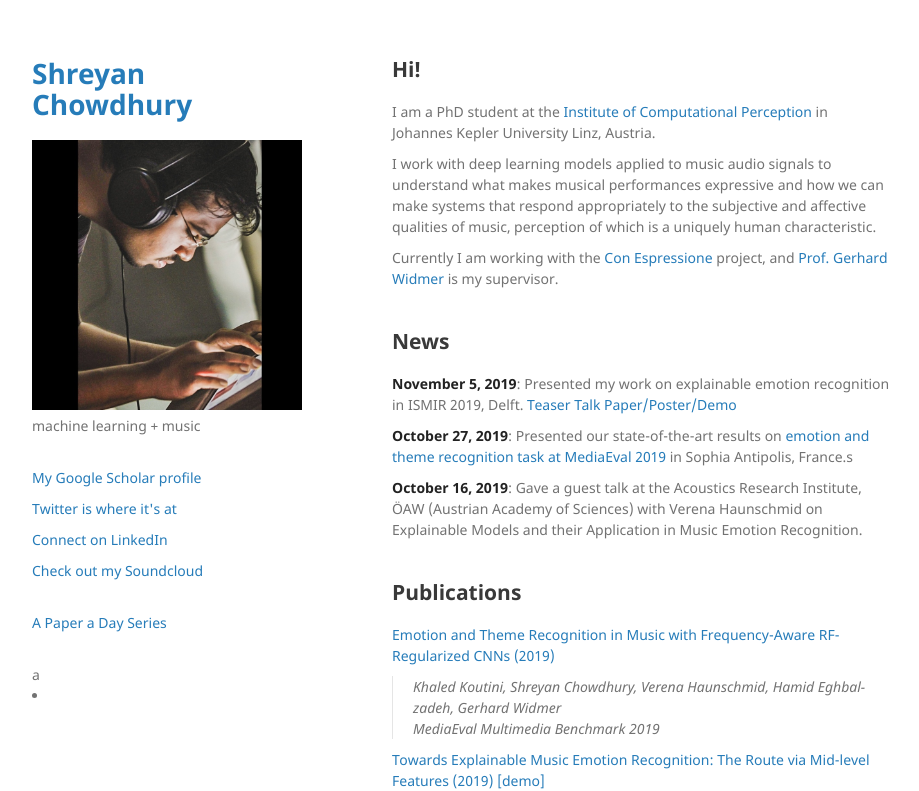
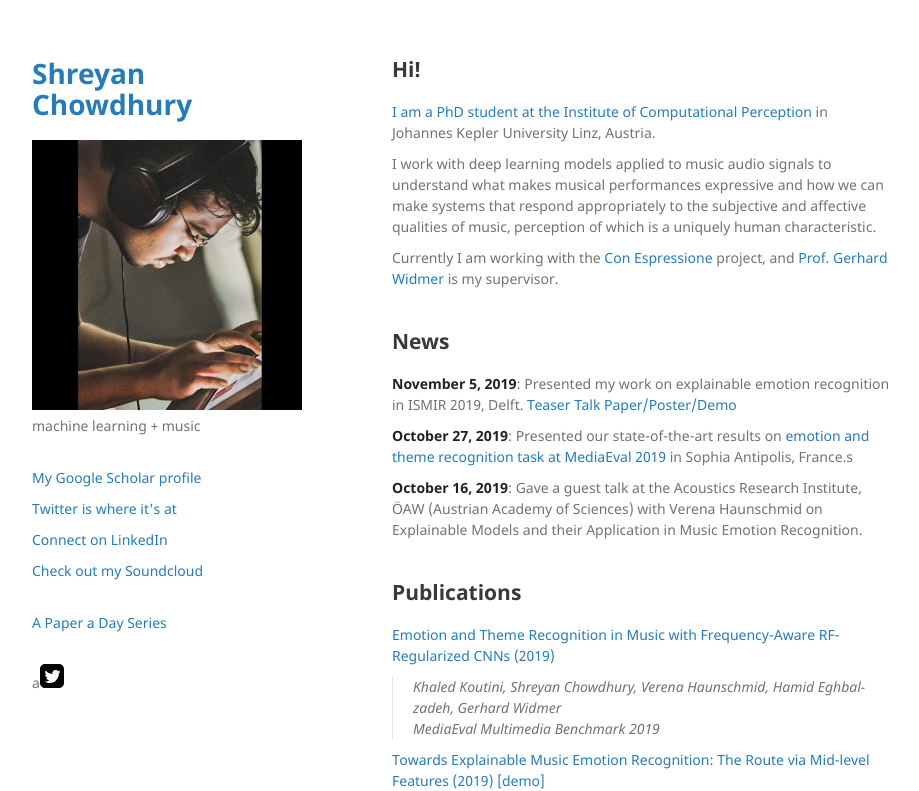
Before and after one commit to shreyanc/shreyanc.github.io, a Jekyll site: the page built from index.md, in a window 1280 px wide. Shown: the top 791 px of the page, without its empty margins (178-1097 px from the left). Built offline with Jekyll 4.4.1, drawn with Linux system fonts in a browser that asks for light colours; our own code applies the rules of GitHub Pages for plain Markdown files.

Commit message:
Update default.html

```diff
--- a/_layouts/default.html
+++ b/_layouts/default.html
@@ -51,7 +51,7 @@
         <br>
         a
         {%- assign social = site.social_links -%}
-		{%- if social.twitter -%}<li><a rel="me" href="https://twitter.com/{{ social.twitter | cgi_escape | escape }}" title="{{ social.twitter | escape }}"><svg class="svg-icon grey"><use xlink:href="{{ '/assets/img/twitter.svg' | relative_url }}"></use></svg></a></li>{%- endif -%}
+		{%- if social.twitter -%}<a rel="me" href="https://twitter.com/{{ social.twitter | cgi_escape | escape }}" title="{{ social.twitter | escape }}"><img src="{{ 'https://shreyanc.github.io/assets/img/twitter.svg' | relative_url }}">{%- endif -%}
 
 
         {% endif %}
```
